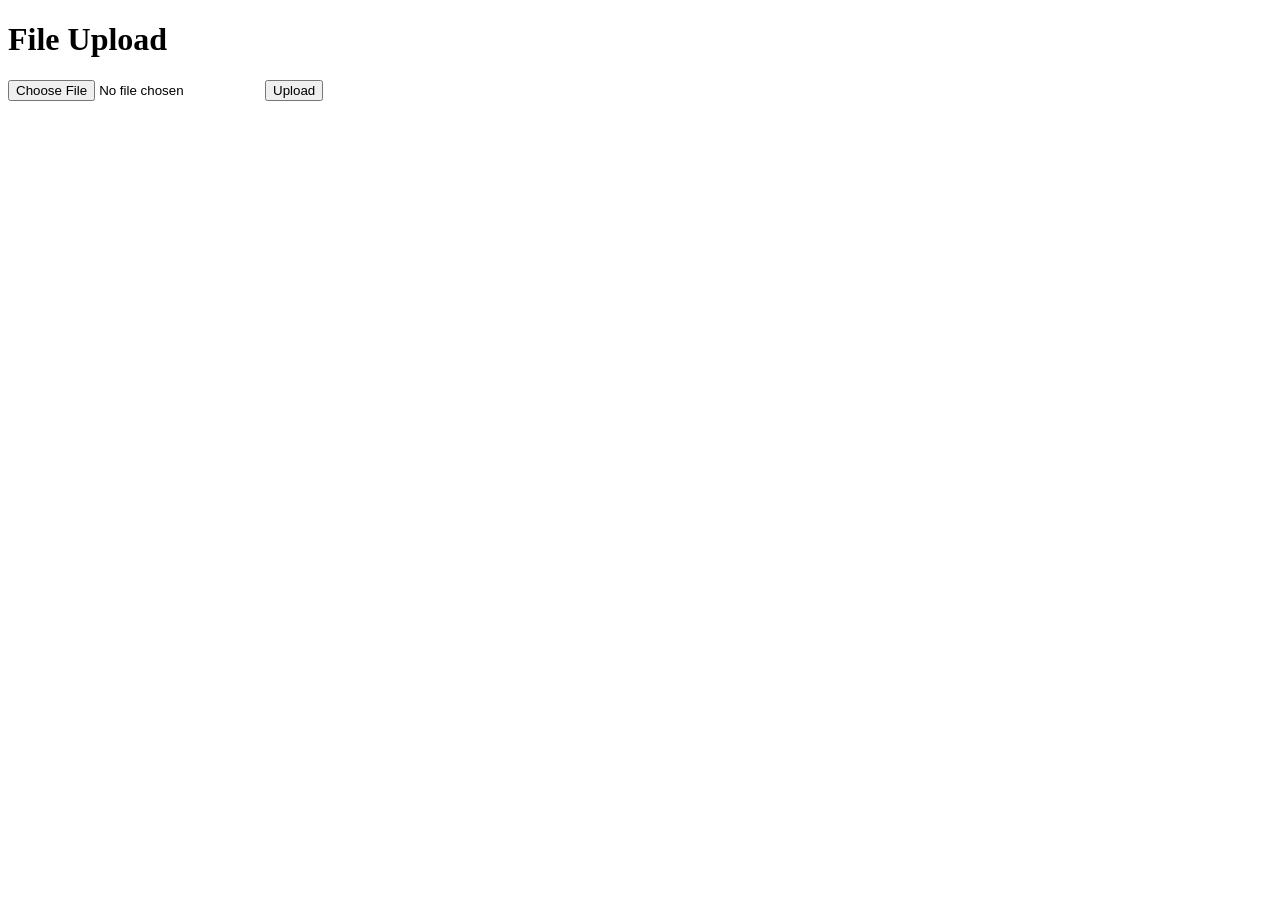
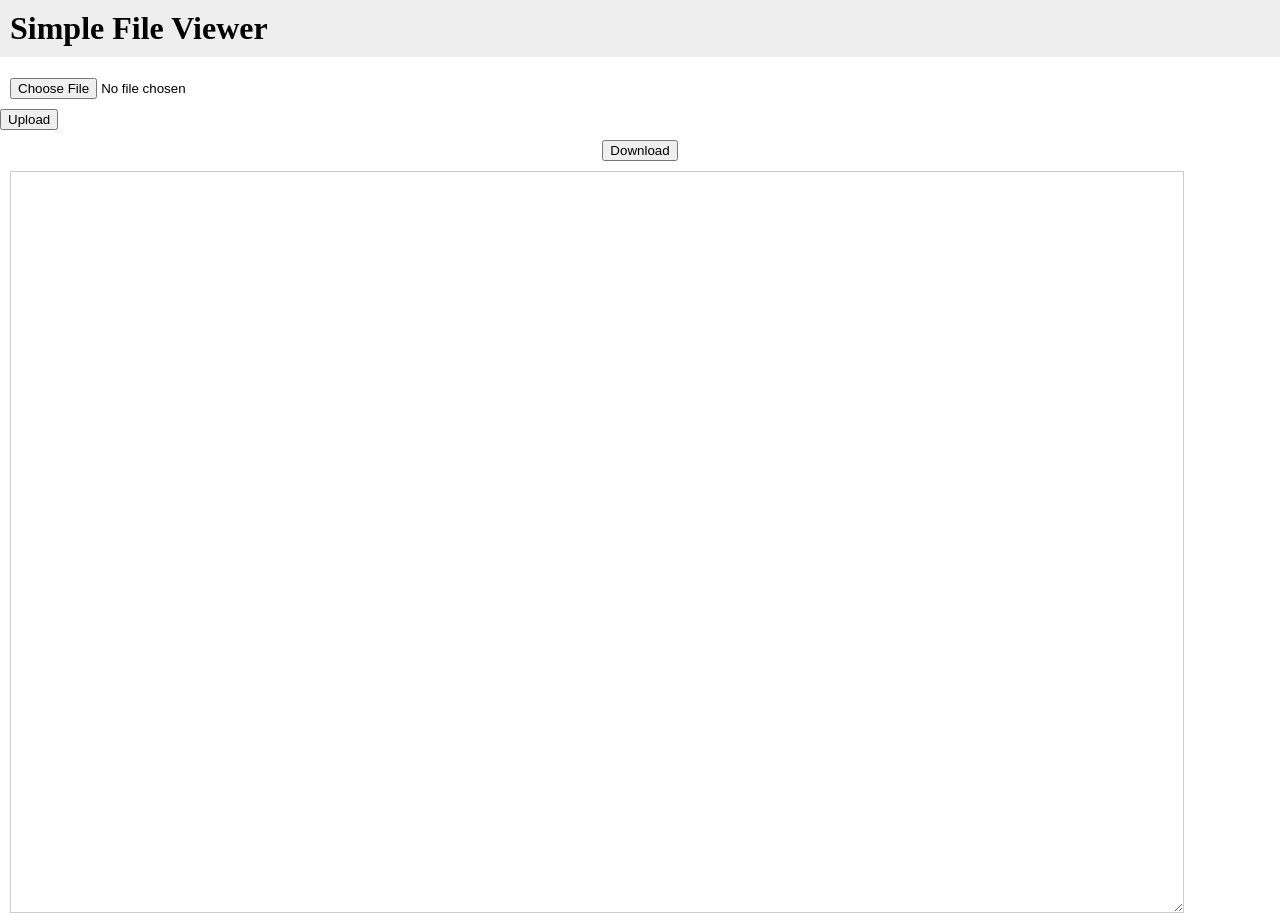
Before and after one commit to jericho2597/SimpleFileViewer, a website: page index.html in a window 1280 px wide. Before the commit the page ends 800 px from the top, so only its background shows below. Drawn offline with Linux system fonts and the light colour scheme.

Commit message:
add file edit and download functionality

```diff
--- a/index.html
+++ b/index.html
@@ -1,27 +1,88 @@
 <!DOCTYPE html>
 <html>
   <head>
-    <title>File Upload</title>
+    <title>Simple File Viewer</title>
+    <style>
+      html, body, textarea {
+        margin: 0;
+        padding: 0;
+        border: 0;
+        width: 100%;
+        height: 100%;
+      }
+      body {
+        margin: 0;
+        padding: 0;
+      }
+      h1 {
+        margin-top: 0;
+        padding: 10px;
+        background-color: #eee;
+      }
+      input[type="file"] {
+        display: block;
+        margin: 10px;
+      }
+      #file-editor {
+        display: block;
+        margin: 10px;
+        padding: 10px;
+        width: 100%;
+        min-height: 100%;
+        height: 100%;
+        border: 1px solid #ccc;
+      }
+      #textarea-div {
+        min-width: 90%;
+        width: 90%;
+        min-height: 90%;
+        height: 90%;
+        vertical-align:top;
+      }
+      #download-button {
+        display: block;
+        margin: 10px auto;
+      }
+    </style>
   </head>
   <body>
-    <h1>File Upload</h1>
+    <h1>Simple File Viewer</h1>
     <input type="file" id="file-input">
     <button id="upload-button">Upload</button>
-    <div id="file-content"></div>
+    <button id="download-button">Download</button>
+    <div id="textarea-div">
+      <textarea id="file-editor"></textarea>
+    </div>
     <script>
       const uploadButton = document.getElementById('upload-button');
       const fileInput = document.getElementById('file-input');
       const fileContent = document.getElementById('file-content');
+      const fileEditor = document.getElementById('file-editor');
+      const downloadButton = document.getElementById('download-button');
 
       uploadButton.addEventListener('click', () => {
         const file = fileInput.files[0];
+        console.log(file.name);
         const reader = new FileReader();
         reader.readAsText(file);
         reader.onload = (event) => {
           const text = event.target.result;
           const formattedText = text.replace(/\n/g, '<br>');
-          fileContent.innerHTML = `<p>${formattedText}</p>`;
+          fileEditor.value = text;
         }
+      });
+
+      downloadButton.addEventListener('click', () => {
+        const updatedText = fileEditor.value;
+        const updatedFilename = "updated-" + fileInput.files[0].name;
+        const blob = new Blob([updatedText], { type: 'text/plain' });
+        const url = URL.createObjectURL(blob);
+        const link = document.createElement('a');
+        link.href = url;
+        link.download = updatedFilename;
+        document.body.appendChild(link);
+        link.click();
+        document.body.removeChild(link);
       });
     </script>
   </body>
```
Also changed, not shown: 1 other file.
